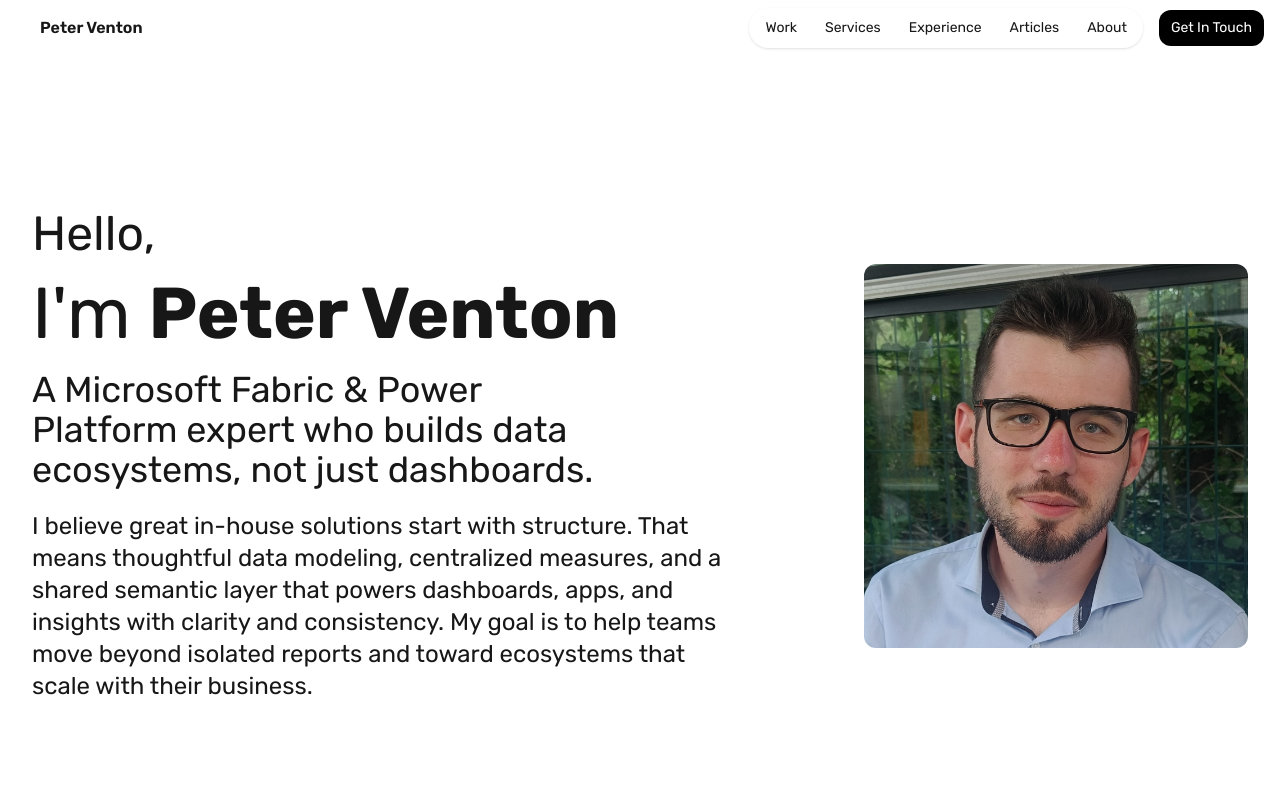
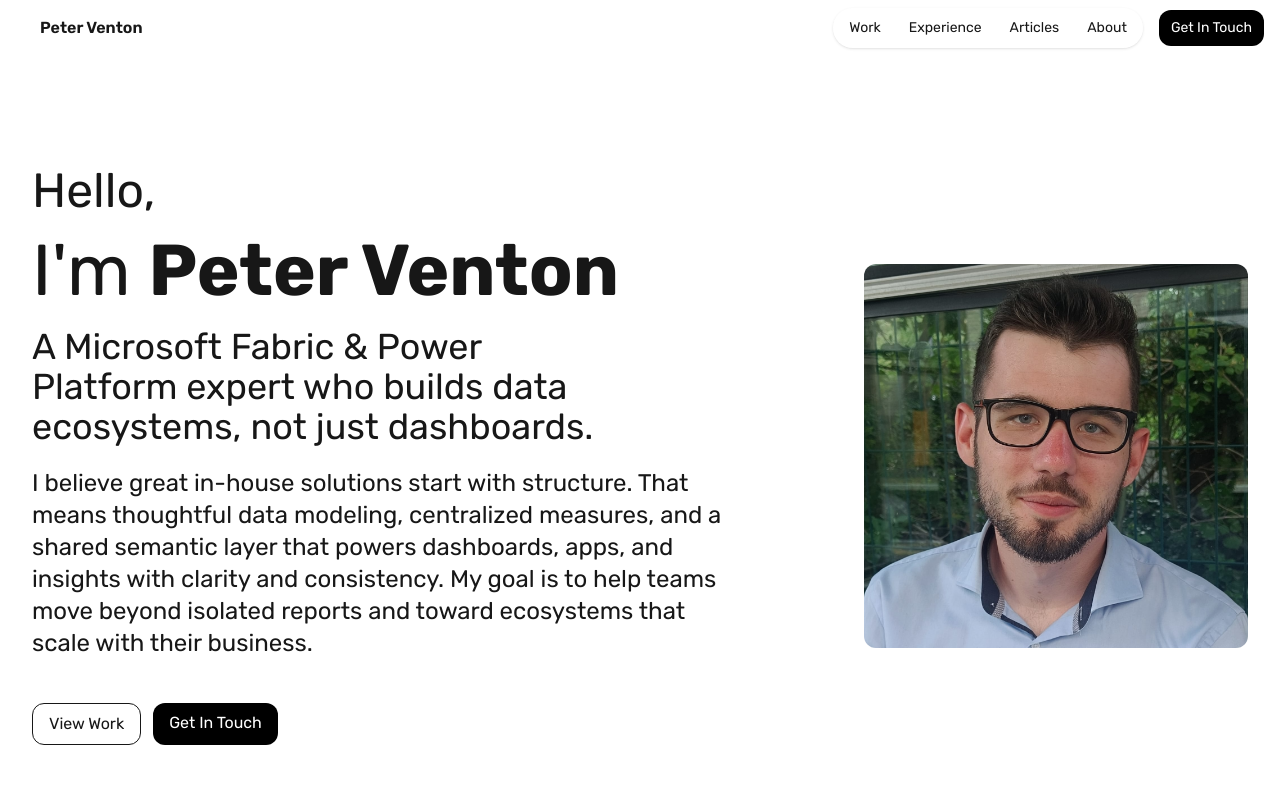
Before and after one commit to PeterSVenton/portfolio, a Next.js app: page / in a window 1280 px wide. Shown: the top 800 px of the page. Built offline with nearby package versions, Linux system fonts and the light colour scheme.

Commit message:
added CTA buttons to hero removed services from header

```diff
--- a/src/app/sections/hero.tsx
+++ b/src/app/sections/hero.tsx
@@ -12,6 +12,10 @@ const HeroMain = () => {
         <p className='text-7xl'>I&apos;m <span className='font-bold'>Peter Venton</span></p>
         <p className='text-4xl text-balance'>A Microsoft Fabric & Power Platform expert who builds data ecosystems, not just dashboards.</p>
         <p className='text-2xl text-pretty'>I believe great in-house solutions start with structure. That means thoughtful data modeling, centralized measures, and a shared semantic layer that powers dashboards, apps, and insights with clarity and consistency. My goal is to help teams move beyond isolated reports and toward ecosystems that scale with their business.</p>
+        <div className="mt-6 flex gap-3">
+        <a href="/work" className="rounded-xl border px-4 py-2">View Work</a>
+        <a href="mailto:peterstevenventon@gmail.com" className="rounded-xl bg-black px-4 py-2 text-white">Get In Touch</a>
+        </div>
     </div>
     )
 
@@ -48,7 +52,7 @@ const Hero = () => {
             </div>
         </div>
 
-        <div className={`absolute bottom-8 transition-opacity duration-700 ease-in-out ${userHasScrolled ? 'opacity-0' : 'opacity-100'}`}>
+        <div className={`absolute bottom-0 -translate-y-20 transition-opacity duration-700 ease-in-out ${userHasScrolled ? 'opacity-0' : 'opacity-100'}`}>
             <div className='flex justify-center align-center animate-bounce'>
             <p>Scroll</p>
             <MoveDown/>
--- a/src/components/Header.tsx
+++ b/src/components/Header.tsx
@@ -12,7 +12,6 @@ import { useState } from "react";
 
 const NAV = [
   { href: "/work", label: "Work" },
-  { href: "/services", label: "Services" },
   { href: "/experience", label: "Experience" },
   { href: "/articles", label: "Articles" },
   { href: "/about", label: "About" },
@@ -90,15 +89,15 @@ export default function Header() {
           })}
         </ul>
 
-        <Link
-          href="/contact"
+        <a
+          href="mailto:peterstevenventon@gmail.com"
           className="rounded-xl bg-black px-3 py-2 text-sm text-white"
           onClick={() =>
             window.gtag?.("event", "cta_click", { label: "Get In Touch" })
           }
         >
           Get In Touch
-        </Link>
+        </a>
       </nav>
     </motion.header>
   );
```
